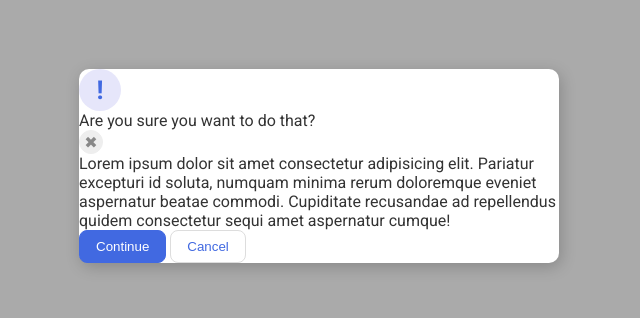
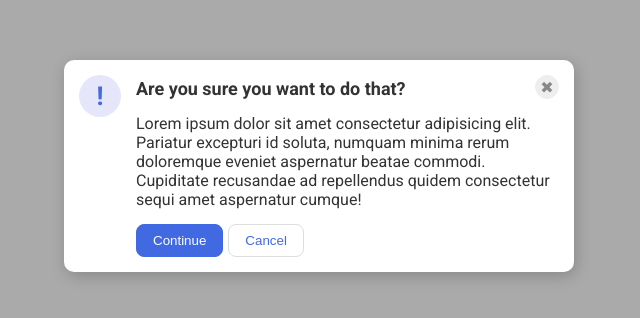
Before and after one commit to DozenMarco/flex, a plain HTML site: page 05-flex-modal/index.html in a window 1280 px wide. Shown: the part 234-552 px from the top of the page, without its empty margins (321-961 px from the left). Drawn offline with Linux system fonts and the light colour scheme.

Commit message:
finish fifth exercise

```diff
--- a/05-flex-modal/index.html
+++ b/05-flex-modal/index.html
@@ -10,11 +10,17 @@
   <body>
     <div class="modal">
       <div class="icon">!</div>
-      <div class="header">Are you sure you want to do that?</div>
-      <button class="close-button">✖</button>
-      <div class="text">Lorem ipsum dolor sit amet consectetur adipisicing elit. Pariatur excepturi id soluta, numquam minima rerum doloremque eveniet aspernatur beatae commodi. Cupiditate recusandae ad repellendus quidem consectetur sequi amet aspernatur cumque!</div>
-      <button class="continue">Continue</button>
-      <button class="cancel">Cancel</button>
+      <div class="container">
+        <div class="start">
+          <div class="header">Are you sure you want to do that?</div>
+          <button class="close-button">✖</button>
+        </div>
+        <div class="text">Lorem ipsum dolor sit amet consectetur adipisicing elit. Pariatur excepturi id soluta, numquam minima rerum doloremque eveniet aspernatur beatae commodi. Cupiditate recusandae ad repellendus quidem consectetur sequi amet aspernatur cumque!</div>
+        <div class="buttons">
+          <button class="continue">Continue</button>
+          <button class="cancel">Cancel</button>
+        </div>
+      </div>
     </div>
   </body>
 </html>
--- a/05-flex-modal/style.css
+++ b/05-flex-modal/style.css
@@ -2,6 +2,8 @@
 
 html, body {
   height: 100%;
+  margin: 0px;
+  padding: 0px;
 }
 
 body {
@@ -20,6 +22,30 @@ body {
   width: 480px;
   border-radius: 10px;
   box-shadow: 2px 4px 16px rgba(0,0,0,.2);
+  display: flex;
+  padding: 15px;
+  gap: 15px;
+}
+
+.container {
+  display: flex;
+  flex-direction: column;
+  justify-content: end;
+  gap: 15px;
+}
+
+.start,
+.buttons {
+  display: flex;
+}
+
+.start {
+  justify-content: space-between;
+  align-items: end;
+}
+
+.buttons {
+  gap: 5px;
 }
 
 .icon {
@@ -33,6 +59,7 @@ body {
   display: flex;
   align-items: center;
   justify-content: center;
+  flex-shrink: 0;
 }
 
 .close-button {
@@ -48,6 +75,8 @@ body {
   justify-content: center;
   border: 1px solid #eee;
   padding: 0;
+  align-self: top;
+  flex-shrink: 0;
 }
 
 button {
@@ -67,3 +96,8 @@ button.cancel {
   border: 1px solid #ddd;
   color: royalblue;
 }
+
+.header {
+  font-weight: bold;
+  font-size: 18px;
+}
```
